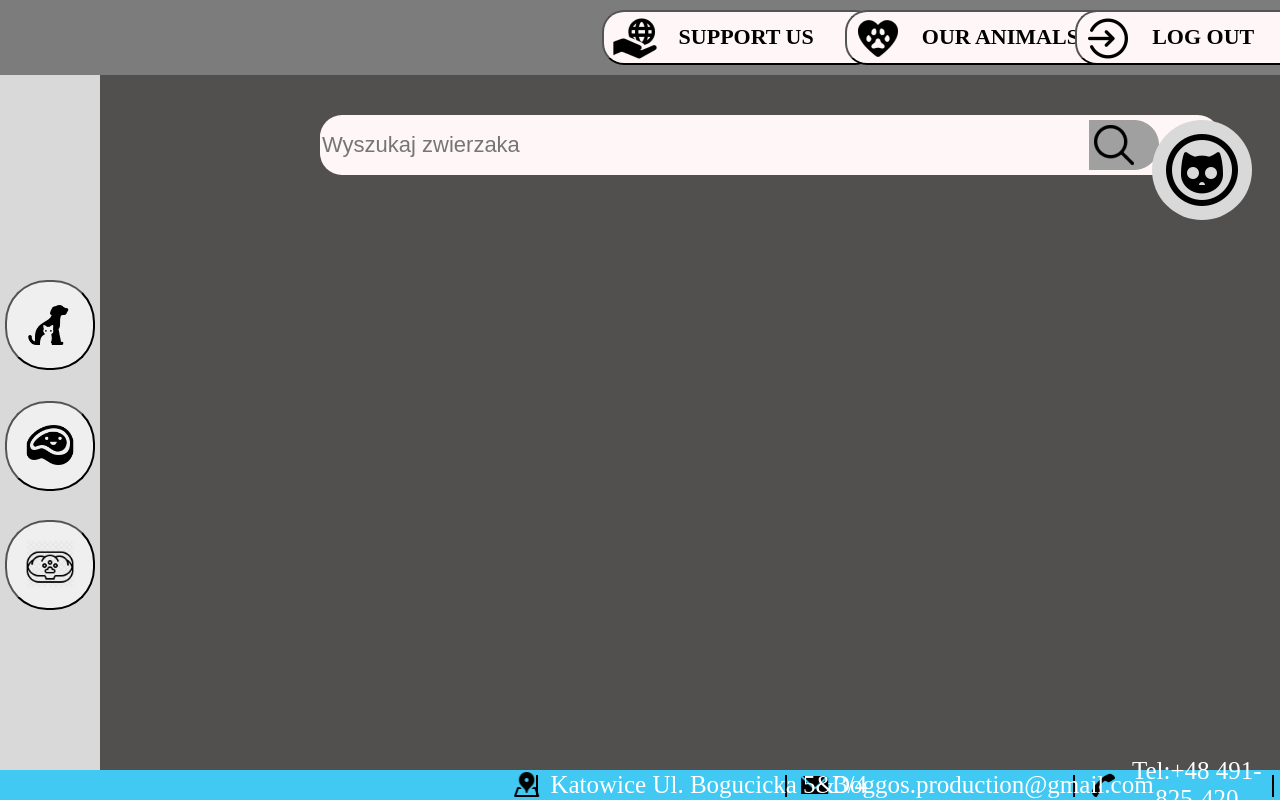
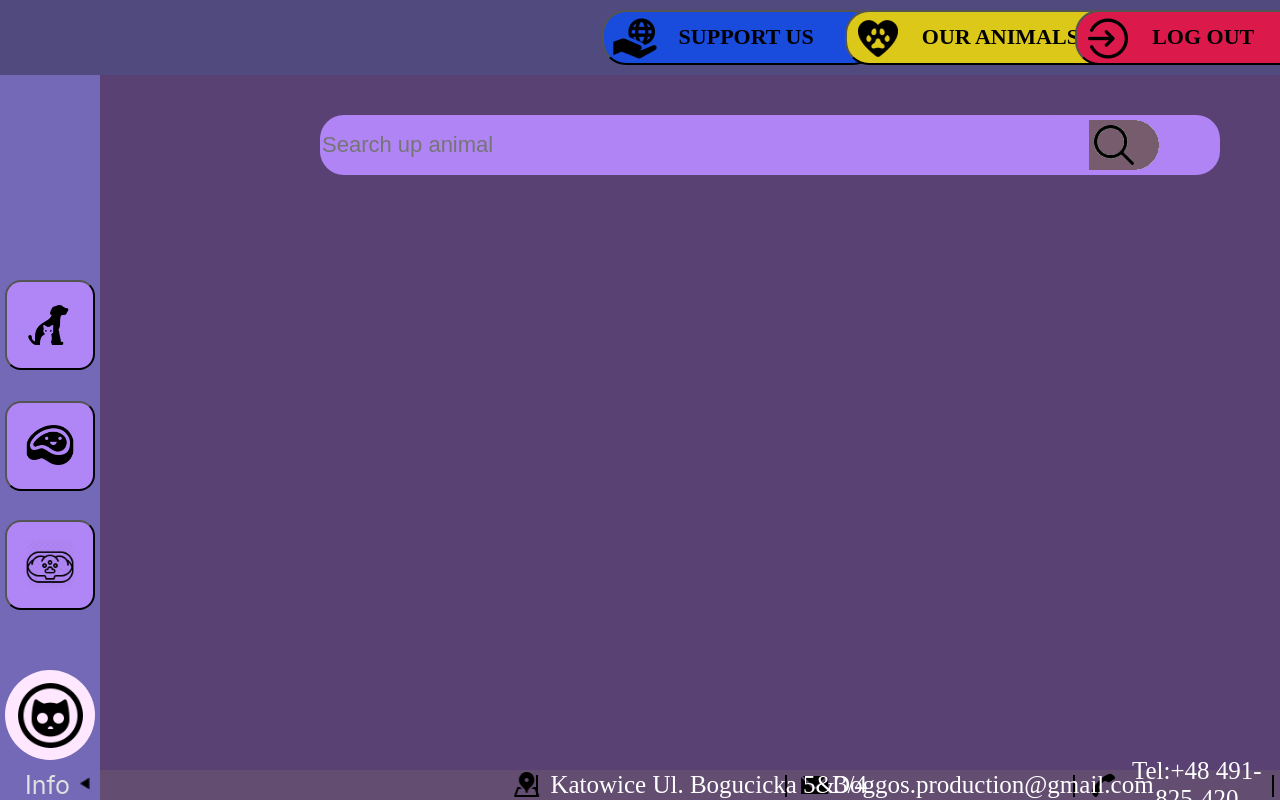
Before and after one commit to FilipParyz/TestingDoggos, a Flask app: page / in a window 1280 px wide. Run offline with Flask 3, Linux system fonts and the light colour scheme.

Commit message:
updating code to figma versions v1

```diff
--- a/static/css/contact-style.css
+++ b/static/css/contact-style.css
@@ -15,7 +15,7 @@
     height: 30px;
     left: 0px;
     top: 0px;
-    background: #42C9F3;
+    background: #634E71;
 }
 
 #ContactinfoLineAddressPic { left: 40%; order: 1; }
--- a/static/css/profile-style.css
+++ b/static/css/profile-style.css
@@ -20,14 +20,14 @@
 .label {
     top: 0px;
     left: 100px;
-    color: black;
+    color: #e0e0e0;
     font-weight: 400;
     text-align: center;
     font-family: DM Sans;
     word-wrap: break-word;
 }
 
-.paragraph { font-size: 20px; }
+.paragraph { font-size: 20px; color: #e0e0e0;}
 
 #horizontal-line {
     top: 37px;
--- a/static/css/style.css
+++ b/static/css/style.css
@@ -2,19 +2,19 @@
     height: 100vh;
     width: 100%;
     position: relative;
-    background-color: #524F4F;
+    background-color: #594273;
     overflow-y: scroll;
 }
 .MainframeAdmin::-webkit-scrollbar-track {
     background-color: #404040; /* Track background */
-    border: 1px solid #000; /* Track border */
+    border: 2px solid #000; /* Track border */
   }
 
   /* Customizes the scrollbar's thumb */
   .MainframeAdmin::-webkit-scrollbar-thumb {
     background-color: #737272; /* Thumb background */
     border-radius: 10px; /* Thumb border radius */
-    border: 1px solid #000080 ; /* Thumb border */
+    border: 2px solid #000080 ; /* Thumb border */
   }
 
   /* Customizes the scrollbar itself */
@@ -26,6 +26,12 @@
     padding: 0px;
     margin-bottom: 75px;
     margin-left: 100px;
+}
+.TopContainer {
+    display: flex;
+    flex-flow: row wrap;
+    z-index: 5;
+    margin: 0px;
 }
 
 .Texts {
@@ -48,20 +54,17 @@
     height: 54px;
     font-size: 22px;
     position: relative;
-    background: #FFF7F7;
+    background: #b084f5;
 }
 
 .MenuTop {
     display: flex;
-    justify-content:right;
     flex-flow: row wrap;
-    justify-content: center;
-    align-items: center;
     z-index: 2;
     width: 100%;
     height: 75px;
     position: relative;
-    background: #7D7C7C;
+    background: #514A7F;
 }
 
 #supportus-button {
@@ -69,6 +72,8 @@
     left: 47%;
     width: 275px;
     height: 55px;
+    display: flex;
+
 }
 
 #ourpets-button {
@@ -76,6 +81,7 @@
     left: 66%;
     width: 275px;
     height: 55px;
+    display: flex;
 }
 
 #HeartWithDogPaw {
@@ -86,6 +92,7 @@
 }
 
 #logout-button {
+    display: flex;
     top: 10px;
     left: 84%;
     width: 250px;
@@ -93,21 +100,22 @@
 }
 
 #Account {
-    top: 45px;
-    left: 90%;
+    bottom: 5%;
+    left: 5px;
     z-index: 1;
-    width: 100px;
-    height: 100px;
-    position: relative;
+    width: 90px;
+    height:90px;
+    position: inherit;
     border-radius: 80px;
-    background: #D9D9D9;
+    background: #FFE8FF;
 }
+
 
 .CatProfile {
     top: 5px;
     left: 5px;
-    width: 90px;
-    height: 90px;
+    width:  81px;
+    height: 81px;
     position: absolute;
     pointer-events: none;
 }
@@ -115,12 +123,13 @@
 #search-bar {
     top: 115px;
     left: 25%;
+    width: 300px;
 }
 
 #search-background {
     width: 900px;
     height: 60px;
-    background: #FFF7F7;
+    background: #b084f5;
 }
 
 #search-icon {
@@ -148,17 +157,16 @@
     height: 100%;
     position: fixed;
     border-radius: 0px;
-    background: #D9D9D9;
+    background: #7469B6;
 }
-
-
 
 #food-button {
     top: 90%;
     width: 90px;
     height: 90px;
     position: relative;
-    border-radius: 42px;
+    border-radius: 16px;
+    background-color: #B085F5;
 }
 
 #Steak {
@@ -187,7 +195,8 @@
 #pets-button {
     width: 90px;
     height: 90px;
-    border-radius: 42px;
+    border-radius: 16px;
+    background-color: #B085F5;
 }
 
 #PetsIMG {
@@ -209,7 +218,9 @@
 #shelters-button {
     width: 90px;
     height: 90px;
-    border-radius: 42px;
+    border-radius: 16px;
+    background-color: #B085F5;
+
 }
 
 #SheltersIMG {
@@ -228,15 +239,14 @@
 }
 
 .TopButton {
-    display: flex;
     position: relative;
     width: 275px;
     height: 55px;
-    background: #FFF7F7;
+    background: #194BDC;
+
 }
 
 .TopImage {
-    display: flex;
     top: 0px;
     pointer-events: none;
     position: relative;
@@ -249,12 +259,14 @@
     /*margin is crutial for sidebar buttons! withoud it
     them are not available!*/
     margin-left: 10%;
+    margin-top: 10%;
     flex-flow: row wrap;
     justify-content: center;
     align-items: center;
     align-content: center;
     position: relative;
 }
+
 #PictureProfile1,#PictureProfile4,#PictureProfile7,#PictureProfile10{
     order: 1;
 }
@@ -270,18 +282,18 @@
     width: 400px;
     height: 250px;
     margin: 40px;
-    background-color: #778899;
     border-radius: 20px;
     justify-content: center;
     align-items: center;
     flex-direction: column;
     position: relative;
+}
 
-
-}
 .Picture {
     width: 400px;
     height: 250px;
+    background-color: #B085F5;
+    ;
 }
 
 .Pic {
@@ -292,7 +304,7 @@
     pointer-events: none;
 }
 
-#Ourpets p { left: 55px;   top: -10px;  color: red; }
-#LogUt p { left: 55px;   top: -10px;  color: green; }
-#SupportUs p { top: -10px;  color: blue; }
-.TopButton,.Texts,#search-input,.CatProfil,#search-bar,#search-background,#search-button,.CatProfile,#FoodButton,.PetsButton,.PetsButton,#PetsIMG,.Pic,.Picture{ position: absolute; border-radius: 22px; }
+.TopButton#ourpets-button {  background-color: #DCC819; }
+.TopButton#logout-button {   background: #DC194B; }
+.TopButton#supportus-button {     background: #194BDC;  }
+.TopButton,.Texts,#search-input,.CatProfil,#search-bar,#search-background,#search-button,.CatProfile,#FoodButton,.PetsButton,.PetsButton,#PetsIMG,.Pic,.Picture{ position: absolute; border-radius: 24px; }
--- a/static/js/script.js
+++ b/static/js/script.js
@@ -3,42 +3,61 @@ onload = function() {
 };
 
 function loadOnClicks(){
+  /* Commented out code is for future use in index.html
+      // let homeUrl = "{{ url_for('home') }}"; - for future use in index.html
+      // let logoutUrl = "{{ url_for('logout') }}"; - for future use in index.html
+      // window.location.href = logoutUrl; // Redirect to logout
 
-  // Top menu
-  const ouranimalsButton = document.getElementById('ourpets-button');
-  ouranimalsButton.addEventListener('click', () => {
-    window.location.href = manageAnimalsUrl;
-  });
+  */
+    // Top menu \\
+  // Logout
   const logoutButton = document.getElementById('logout-button');
   logoutButton.addEventListener('click', () => {
     console.log('LogOut');
   });
 
-  // Animal profiles
-  const animal = document.getElementById('Animal1');
-  const searchButton = document.getElementById('search-button');
-  animal.addEventListener('click', () => {
-    console.log('Animal');
-  });
-  searchButton.addEventListener('click', () => {
-    console.log('Search');
-  });
-
-  // Shelter profiles
-  const shelterButton = document.getElementById('shelters-button');
-  shelterButton.addEventListener('click', () => {
-    window.location.href = manageSheltersUrl;
-  });
-
-  // Food
-  const foodButton = document.getElementById('food-button');
-  foodButton.addEventListener('click', () => {
-    window.location.href = manageFoodUrl;
-  });
+  // Home(redirecting to index.html)
+  /*const homeButton = document.getElementById('home-button');
+  homeButton.addEventListener('click', () => {
+    window.location.href = homeUrl;
+  }); */
 
   // Support us
   const supportButton = document.getElementById('supportus-button');
   supportButton.addEventListener('click', () => {
     window.location.href = supportUsUrl;
   });
+
+
+  // Animal profiles
+  const animal = document.getElementById('Animal1');
+  animal.addEventListener('click', () => {
+    console.log('Animal');
+  });
+
+  // Search
+  const searchButton = document.getElementById('search-button');
+  searchButton.addEventListener('click', () => {
+    console.log('Search');
+  });
+
+  // Animal Management
+  const animalButton = document.getElementById('pets-button');
+  animalButton.addEventListener('click', () => {
+    window.location.href = manageAnimalsUrl;
+  });
+
+  // Shelter Management
+  const shelterButton = document.getElementById('shelters-button');
+  shelterButton.addEventListener('click', () => {
+    window.location.href = manageSheltersUrl;
+  });
+
+  // Food Management
+  const foodButton = document.getElementById('food-button');
+  foodButton.addEventListener('click', () => {
+    window.location.href = manageFoodUrl;
+  });
+
+
 }
--- a/templates/index.html
+++ b/templates/index.html
@@ -9,10 +9,10 @@
     <link rel="stylesheet" href="{{ url_for('static', filename='css/profile-style.css') }}">
     <link rel="icon" type="image/png" href="{{ url_for('static', filename='images/Icon/favicon.ico') }}" sizes="16x16" />
    <script>
-        var supportUsUrl = "{{ url_for('support_us') }}";
-        var manageAnimalsUrl = "{{ url_for('manage_animals') }}";
-        var manageSheltersUrl = "{{ url_for('manage_shelters') }}";
-        var manageFoodUrl = "{{ url_for('manage_food') }}";
+        let supportUsUrl = "{{ url_for('support_us') }}";
+        let manageAnimalsUrl = "{{ url_for('manage_animals') }}";
+        let manageSheltersUrl = "{{ url_for('manage_shelters') }}";
+        let manageFoodUrl = "{{ url_for('manage_food') }}";
     </script>
     <script src="{{ url_for('static', filename='js/script.js') }}"></script>
 </head>
@@ -20,6 +20,7 @@
     <div class="MainframeAdmin">
         <!-- BEGINNING Top Menu -->
         <div class="MenuTop">
+            <div class="TopContainer">
                 <button id="supportus-button" class="TopButton">
                     <img class="TopImage" src="{{ url_for('static', filename='images/TopSidebar/Charity.png') }}" />
                     <p class="Texts">SUPPORT US</p>
@@ -36,19 +37,14 @@
                     <img class="TopImage" src="{{ url_for('static', filename='images/TopSidebar/Login.png') }}" />
                     <p class="Texts">LOG OUT</p>
                 </button>
-
+            </div>
             <!-- END Top Menu -->
         </div>
-        <!-- Account logo -->
-        <div>
-            <div id="Account">
-                <img class="CatProfile" src="{{ url_for('static', filename='images/CatProfile.png') }}" />
-            </div>
-        </div>
+
 
         <div id="search-bar">
             <!-- Search bar -->
-            <input type="text" id="search-input" placeholder="Wyszukaj zwierzaka" />
+            <input type="text" id="search-input" placeholder="Search up animal" />
             <div id="search-background">
                 <button id="search-button">
                     <img id="search-icon" src="{{ url_for('static', filename='images/Search.png') }}" />
@@ -59,6 +55,11 @@
 
         <div id="SidePannelMenu">
             <!-- Side panel menu -->
+            <!-- Account logo -->
+
+            <div id="Account">
+                <img class="CatProfile" src="{{ url_for('static', filename='images/CatProfile.png') }}" />
+            </div>
             <!-- Food button -->
             <div id="FoodButton">
                 <button id="food-button" >
@@ -77,6 +78,7 @@
                     <img id="SheltersIMG" src="{{ url_for('static', filename='images/Sidebar/Beds.png') }}" >
                 </button>
             </div>
+
             <!-- END Side panel menu -->
         </div>
 
@@ -131,6 +133,12 @@
                 <img id="ContactinfoLineEmailPic"   class="Pictu" src="{{ url_for('static', filename='images/Contactinfo_line_Email_pic.png') }}" />
                 <div id="KatowiceUlBogucicka534"    class="Text">Katowice Ul. Bogucicka 5&3/4</div>
                 <img id="ContactinfoLineAddressPic" class="Pictu" src="{{ url_for('static', filename='images/Contactinfo_line_Address_pic.png') }}" />
+            <!-- Infowrap -->
+                <div class="Infowrap" style="bottom: 30px;left: 0px; position: inherit; z-index: 5    ;">
+                    <div class="Infowrapbg" style="width: 100px; height: 30px; left: 0px; top: 0px; position: absolute; background:  #7469B6 "></div>
+                    <div class="Info" style="width: 45px; height: 30px; left: 25px; top: 0px; position: absolute; text-align: center; color: #E0E0E0; font-size: 25px; font-family: Inter; font-weight: 400; word-wrap: break-word">Info</div>
+                    <img class="InfoIMG" src="{{ url_for('static', filename='images/Sidebar/OpenerArrow.png') }}" style="width: 10px; height: 13px; left: 80px; top: 7px; position: absolute">
+                </div>
             </div>
         <!-- END Contact info -->
     </div>
```
Also changed, not shown: README.md, static/images/Search.png, static/images/Sidebar/OpenerArrow.png (added). Lines whose indentation alone changed are shown as unchanged.
